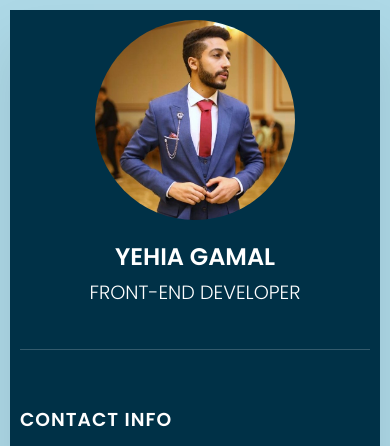
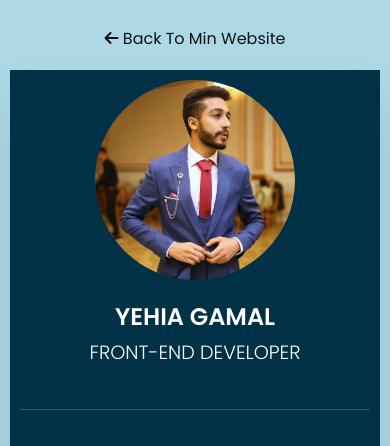
Before and after one commit to Yehia-Gamal/Yehia, a plain HTML site: page CV/index.html in a window 390 px wide. Shown: the top 446 px of the page. Drawn offline with Linux system fonts and the light colour scheme.

Commit message:
Add My CV

```diff
--- a/CV/css/style.css
+++ b/CV/css/style.css
@@ -7,6 +7,7 @@
 }
 body {
   margin: 0;
+  margin-top: 60px;
   padding: 0;
   font-family: "Poppins", sans-serif;
   background-color: lightblue;
@@ -33,6 +34,40 @@ ul {
   display: grid;
   grid-template-columns: 1fr 2fr;
   box-shadow: 0 35px 55px rgba(0, 0, 0, 0.1);
+}
+.backWebsite {
+  position: absolute;
+  top: 20px;
+  left: 50%;
+  transform: translateX(-50%);
+  text-align: center;
+  width: 250px;
+  margin: 20px 0;
+  color: #111;
+  transition: var(--main-transition);
+}
+.backWebsite:hover {
+  background-color: #a2cad7;
+  letter-spacing: 1px;
+  font-size: 17px;
+  border-radius: 20px;
+  padding: 10px 15px;
+  font-weight: 500;
+  top: 15px;
+}
+@media (max-width: 767px) {
+  .backWebsite {
+    margin: 10px 0;
+  }
+  .backWebsite:hover {
+    background-color: #a2cad7;
+    letter-spacing: 1px;
+    font-size: 17px;
+    border-radius: 20px;
+    padding: 10px 15px;
+    font-weight: 500;
+    top: 5px;
+  }
 }
 .container .left-side {
   position: relative;
--- a/CV/index.html
+++ b/CV/index.html
@@ -10,6 +10,9 @@
     <link rel="stylesheet" href="css/style.css" />
   </head>
   <body>
+    <a class="backWebsite" href="../index.html"
+      ><i class="fa-solid fa-arrow-left"></i> Back To Min Website</a
+    >
     <div class="container">
       <div class="left-side">
         <div class="profileText">
@@ -18,7 +21,6 @@
           </div>
           <h2>Yehia Gamal <br /><span>Front-End Developer</span></h2>
         </div>
-
         <div class="contactInfo">
           <h3 class="title">Contact Info</h3>
           <ul>
@@ -45,7 +47,10 @@
             <li>
               <a href="https://github.com/Yehia-Gamal" target="_blank">
                 <span class="icon"><i class="fab fa-github"></i></span>
-                <span class="text">Github <i class="fas fa-long-arrow-alt-right"></i> Yehia-Gamal</span>
+                <span class="text"
+                  >Github
+                  <i class="fas fa-long-arrow-alt-right"></i> Yehia-Gamal</span
+                >
               </a>
             </li>
             <li>
@@ -54,7 +59,10 @@
                 target="_blank"
               >
                 <span class="icon"><i class="fab fa-linkedin-in"></i></span>
-                <span class="text">linkedin <i class="fas fa-long-arrow-alt-right"></i> Yehia-gamal</span>
+                <span class="text"
+                  >linkedin
+                  <i class="fas fa-long-arrow-alt-right"></i> Yehia-gamal</span
+                >
               </a>
             </li>
             <li>
@@ -63,7 +71,10 @@
                 target="_blank"
               >
                 <span class="icon"><i class="fab fa-facebook-f"></i></span>
-                <span class="text">facebook <i class="fas fa-long-arrow-alt-right"></i> Yehia Gamal</span>
+                <span class="text"
+                  >facebook <i class="fas fa-long-arrow-alt-right"></i> Yehia
+                  Gamal</span
+                >
               </a>
             </li>
             <li>
@@ -175,7 +186,7 @@
             </div>
             <div class="box">
               <a href="https://yehia-gamal.github.io/Alwaheed/" target="_blank">
-                <h3>Alwaheed Parts</h3>
+                <h3>Alwaheed Auto</h3>
                 <p>
                   Stor Auto Parts (Website)<br /><span
                     >https://yehia-gamal.github.io/yehia</span
```
Also changed, not shown: index.html (+11 -7 lines).
